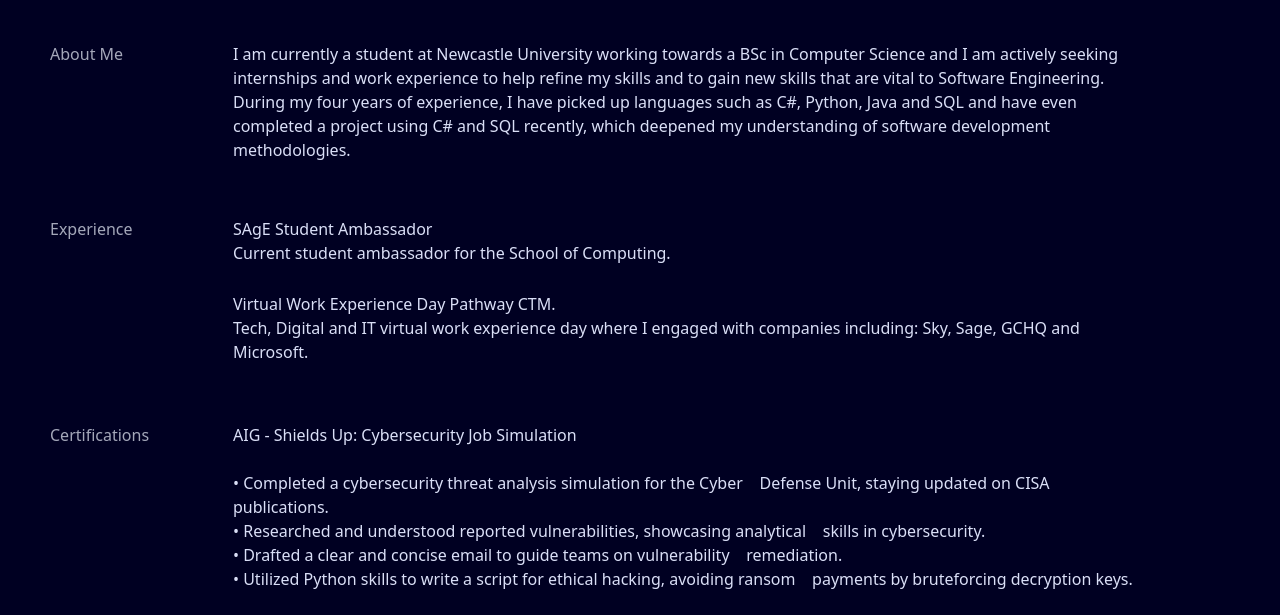
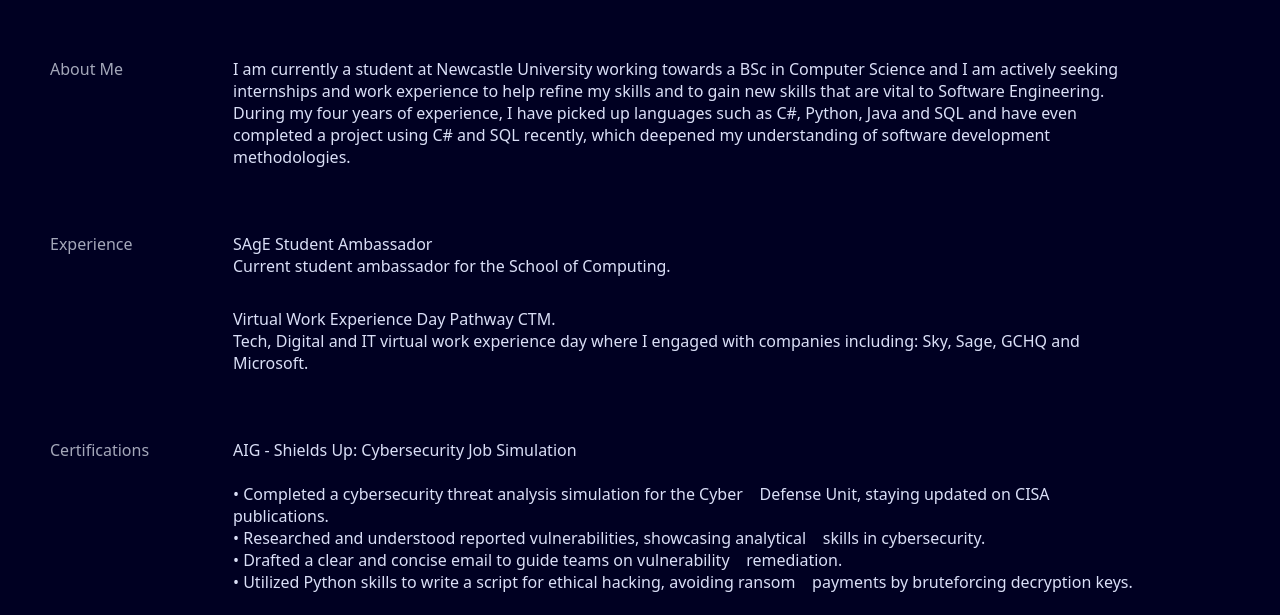
Before and after one commit to RyanDuong0/ryanduong0.github.io, a plain HTML site: page src/about.html in a window 1280 px wide. Shown: the part 208-823 px from the top of the page. Drawn offline with nearby package versions, Linux system fonts and the light colour scheme.

Commit message:
Removed bootstrap for about.html

```diff
--- a/src/about.html
+++ b/src/about.html
@@ -1,6 +1,5 @@
 <!DOCTYPE html>
 <head>
-    <link href="https://cdn.jsdelivr.net/npm/bootstrap@5.3.0-alpha1/dist/css/bootstrap.min.css" rel="stylesheet">
     <meta charset="UTF-8">
     <meta name="viewport" content="width=device-width, initial-scale=1.0">
     <link rel="stylesheet" href="about.css"/>
```
